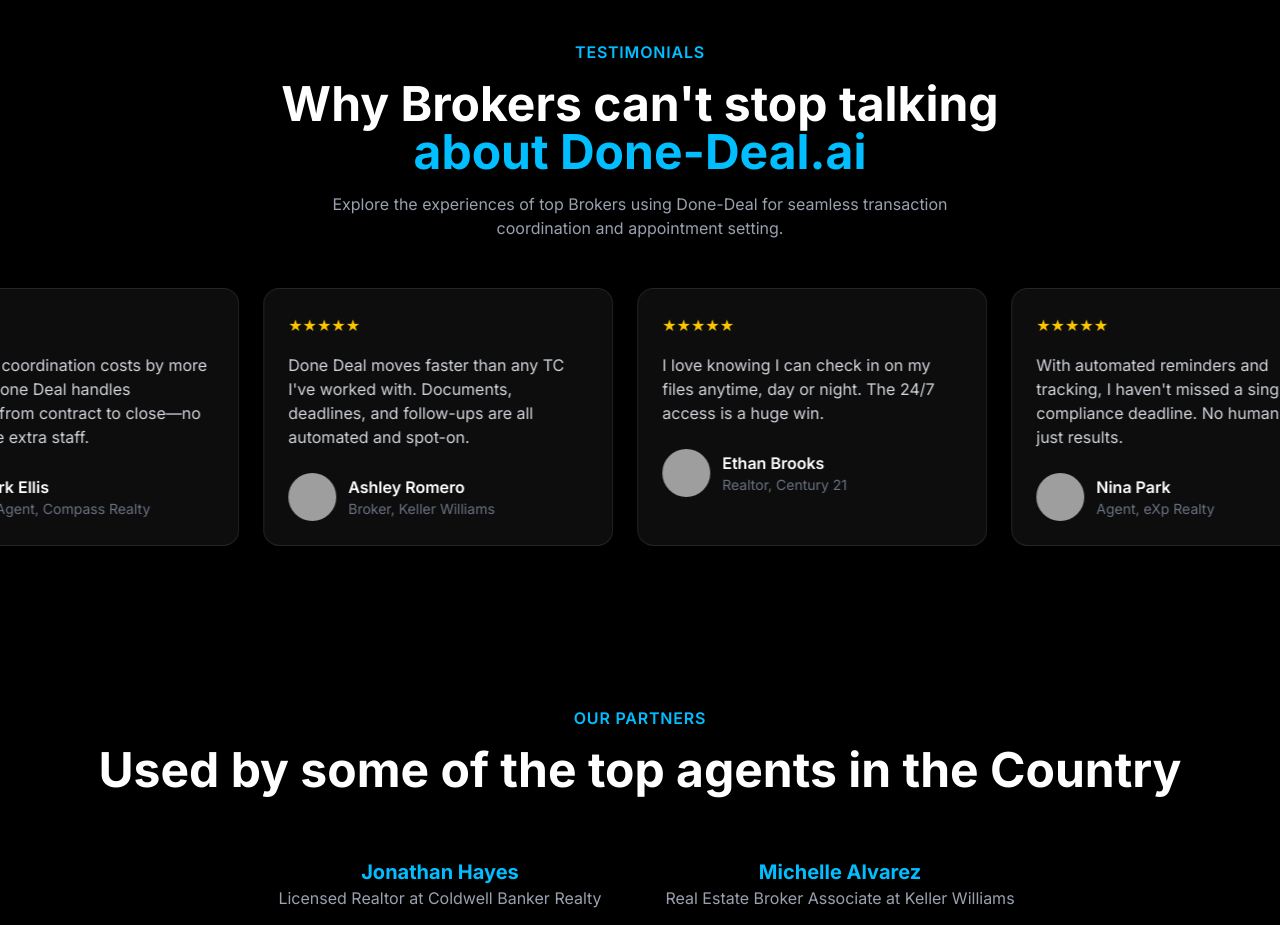
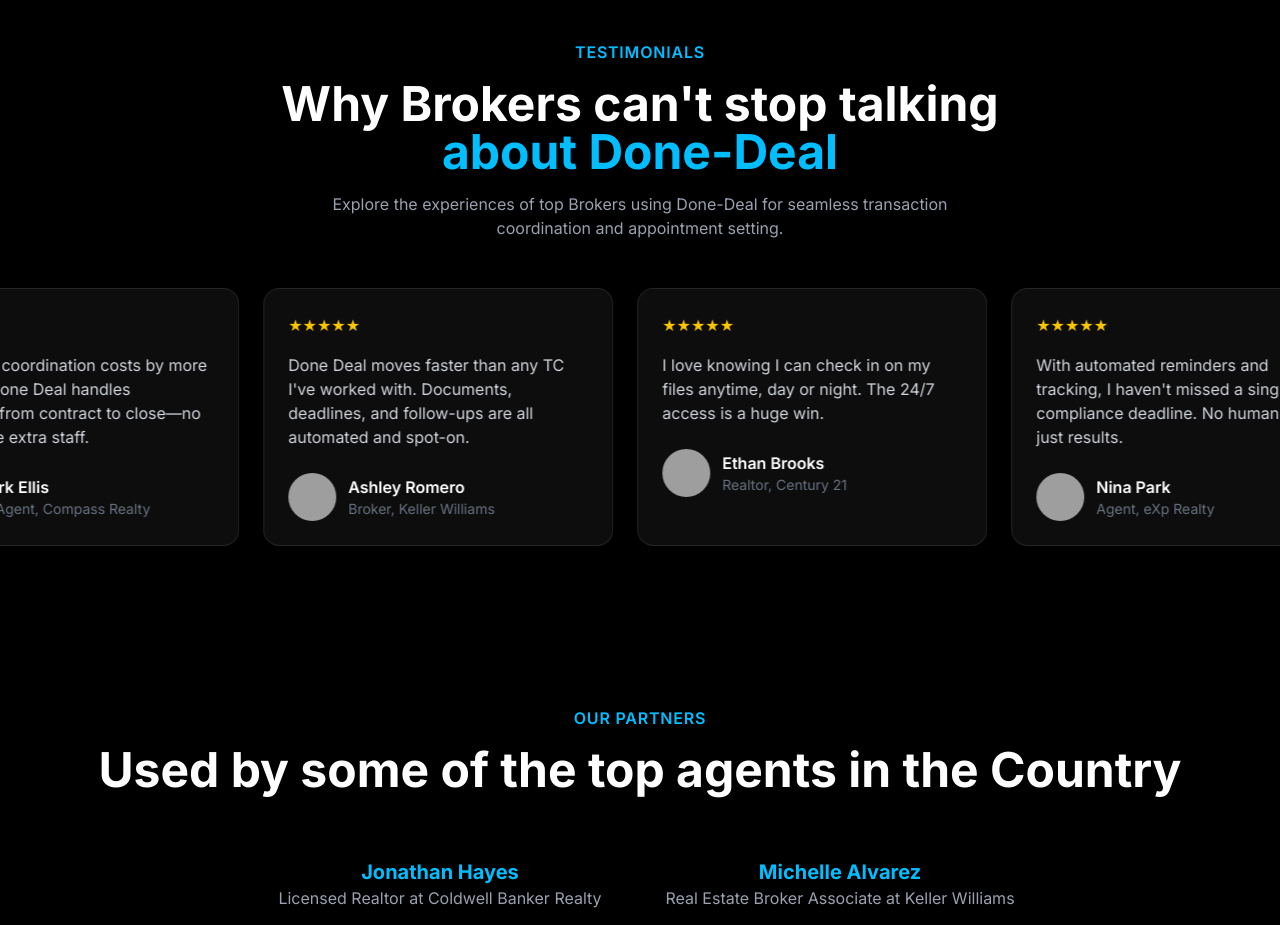
Before and after one commit to MichaelrKraft/done-deal-site, a Next.js app: page / in a window 1280 px wide. Shown: the part 840-1765 px from the top of the page. Built offline with nearby package versions, Linux system fonts and the light colour scheme; grey boxes are pictures that could not be loaded.

Commit message:
fix: remove .ai suffix from testimonials section heading
Co-Authored-By: Claude Sonnet 4.6 <noreply@anthropic.com>

```diff
--- a/src/components/sections/Testimonials.tsx
+++ b/src/components/sections/Testimonials.tsx
@@ -81,7 +81,7 @@ export default function Testimonials() {
             Why Brokers can&apos;t stop talking
           </h2>
           <h3 className="text-4xl md:text-5xl font-bold text-[#00BEFF]">
-            about Done-Deal.ai
+            about Done-Deal
           </h3>
           <p className="text-gray-400 mt-4 max-w-2xl mx-auto">
             Explore the experiences of top Brokers using Done-Deal for seamless
```
